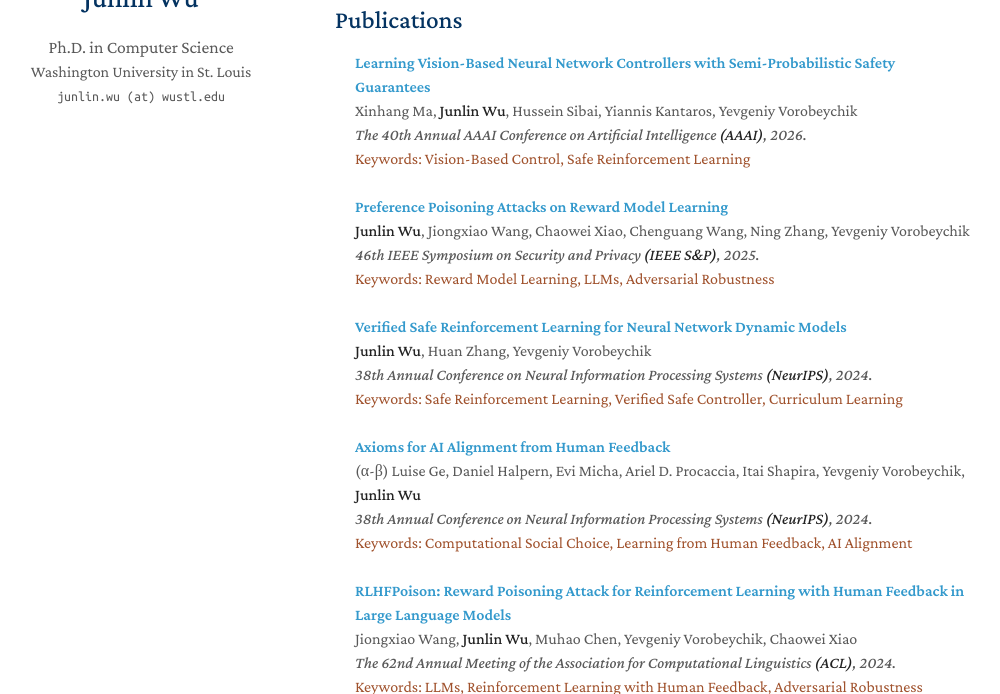
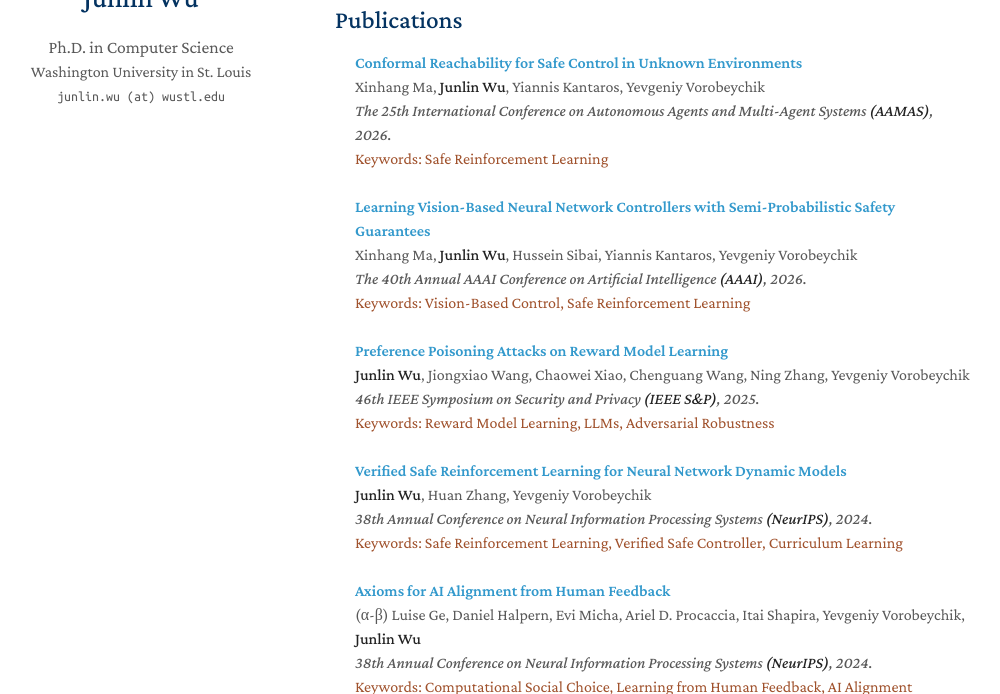
Before and after one commit to jlwu002/jlwu002.github.io, a Jekyll site: the page built from index.md, in a window 1280 px wide and 900 px high, scrolled down 572 px, cut to the strip 206-900 px from the top of the window. Shown: the whole strip, without its empty margins (135-1135 px from the left). Built offline with Jekyll 4.4.1, drawn with Linux system fonts in a browser that asks for light colours; a style sheet for code colours, icons or effects is not loaded; our own code applies the rules of GitHub Pages for plain Markdown files.

Commit message:
Add publication on Conformal Reachability
Added a new publication entry for a conference.

```diff
--- a/_data/publications.yml
+++ b/_data/publications.yml
@@ -1,4 +1,11 @@
 main:
+
+  - title: "Conformal Reachability for Safe Control in Unknown Environments"
+    authors: Xinhang Ma, <strong>Junlin Wu</strong>, Yiannis Kantaros, Yevgeniy Vorobeychik
+    conference_short: AAMAS 2026
+    conference: The 25th International Conference on Autonomous Agents and Multi-Agent Systems <strong>(AAMAS)</strong>, 2026.
+    keyword: "Keywords: Safe Reinforcement Learning"
+
   - title: "Learning Vision-Based Neural Network Controllers with Semi-Probabilistic Safety Guarantees"
     authors: Xinhang Ma, <strong>Junlin Wu</strong>, Hussein Sibai, Yiannis Kantaros, Yevgeniy Vorobeychik
     conference_short: AAAI2025
```
